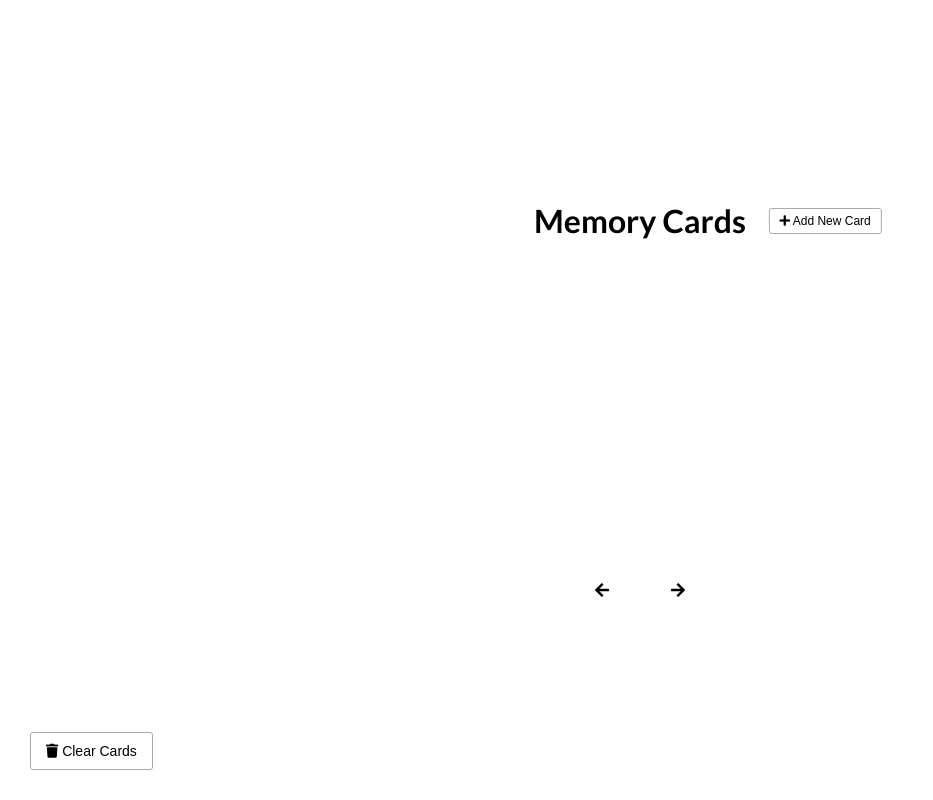
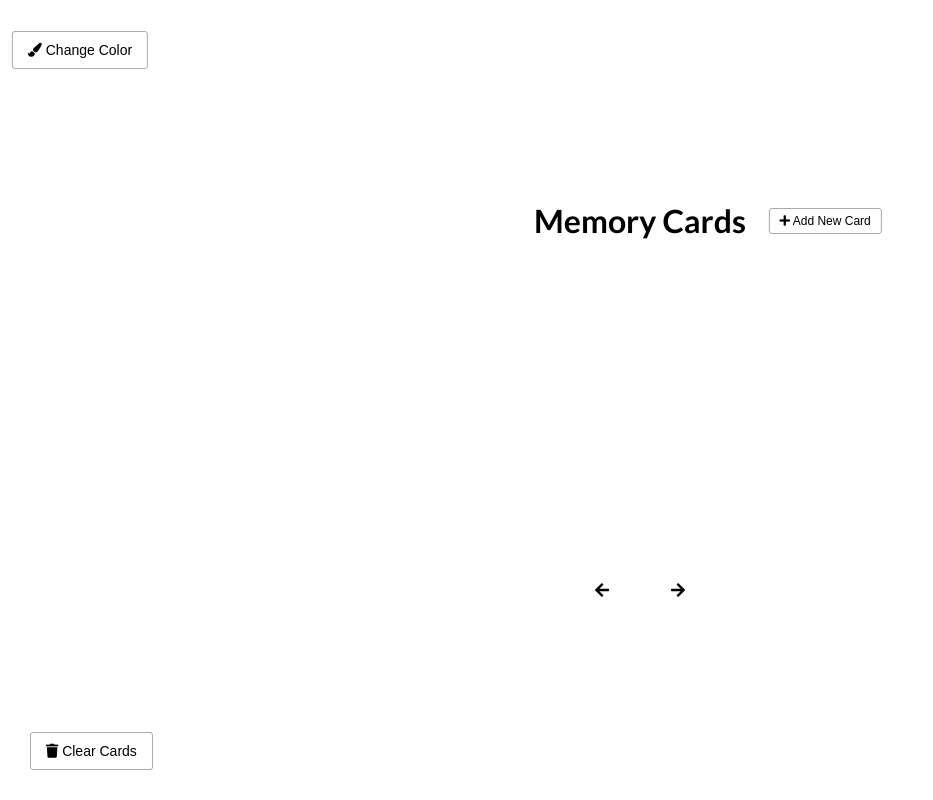
Before and after one commit to Leonie113/Assignment2, a website: page index.html in a window 1280 px wide. Shown: the whole page, without its empty margins (0-933 px from the left). Drawn offline with Linux system fonts and the light colour scheme.

Commit message:
Switch Color Button HTML & CSS

```diff
--- a/index.html
+++ b/index.html
@@ -14,6 +14,10 @@
     <title>Memory Cards</title>
   </head>
   <body>
+    <button id="color" class="color btn">
+      <i class="fas fa-paint-brush"></i> Change Color
+    </button>
+
     <button id="clear" class="clear btn">
       <i class="fas fa-trash"></i> Clear Cards
     </button>
--- a/style.css
+++ b/style.css
@@ -188,3 +188,14 @@ h1 button {
   min-width: 500px;
   max-width: 100%;
 }
+
+.color {
+  position: absolute;
+  top: 30px;
+  left: 80px;
+  float: left;
+  transform: translate(-50%, -50%);
+  background: #fff;
+  font-size: 14px;
+
+}
```
